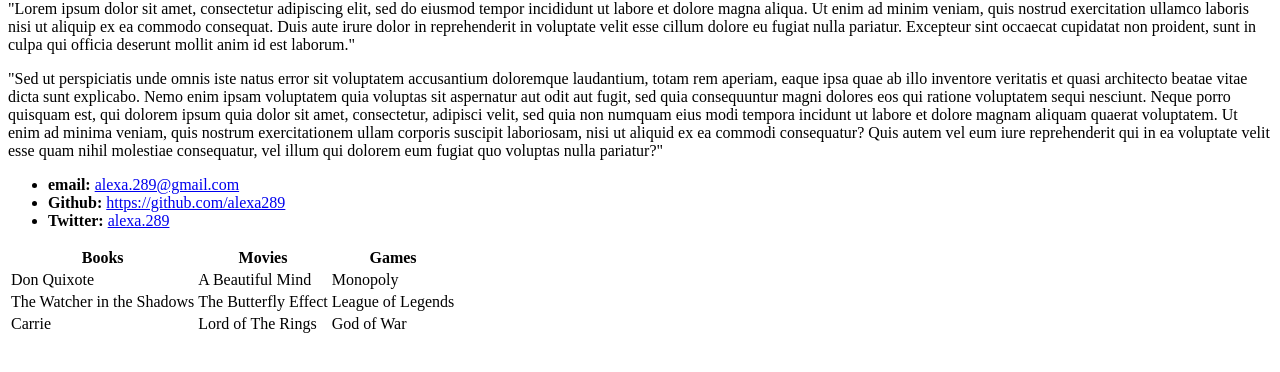
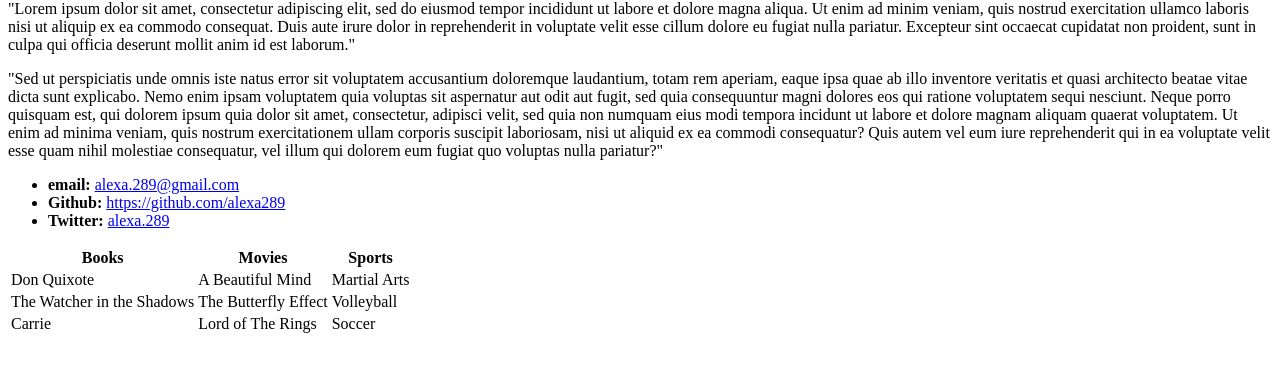
Before and after one commit to alexa289/alexa289.github.io, a plain HTML site: page index.html in a window 1280 px wide. Shown: the part 400-772 px from the top of the page. Drawn offline with Linux system fonts and the light colour scheme.

Commit message:
playing around

```diff
--- a/index.html
+++ b/index.html
@@ -34,22 +34,22 @@
     <tr>
         <th>Books</th>
         <th>Movies</th>
-        <th>Games</th>
+        <th>Sports</th>
     </tr>
     <tr>
         <td>Don Quixote</td>
         <td>A Beautiful Mind</td>
-        <td>Monopoly</td>
+        <td>Martial Arts</td>
     </tr>
     <tr>
         <td>The Watcher in the Shadows</td>
         <td>The Butterfly Effect</td>
-        <td>League of Legends</td>
+        <td>Volleyball</td>
     </tr>
     <tr>
         <td>Carrie</td>
         <td>Lord of The Rings</td>
-        <td>God of War</td>
+        <td>Soccer</td>
     </tr>
 </table>
 
```
